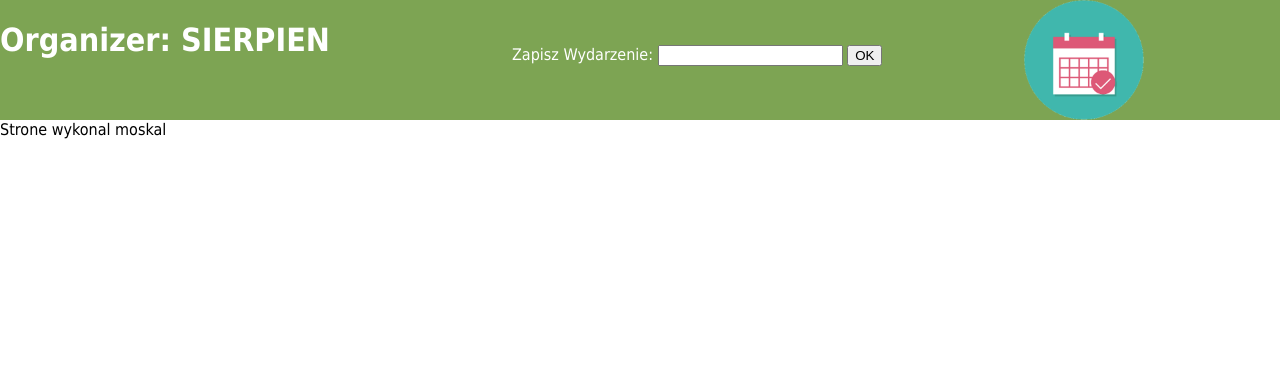
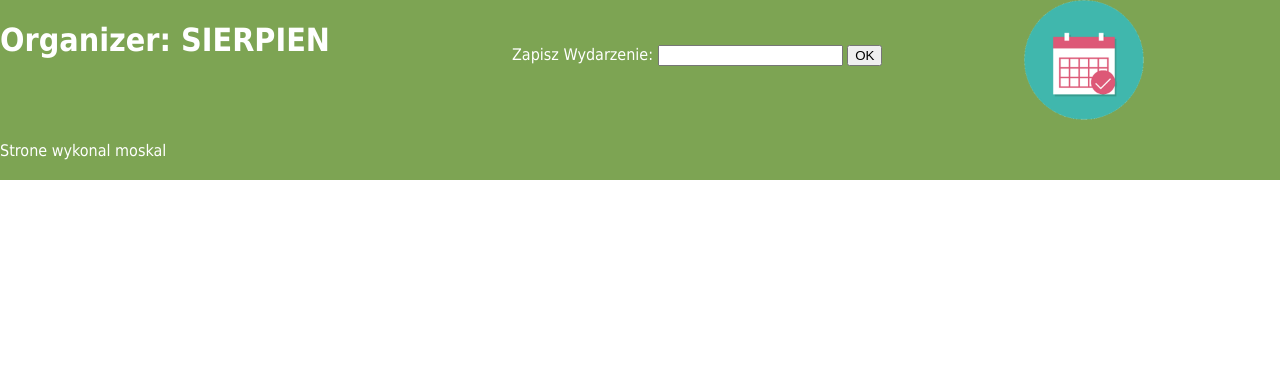
Before and after one commit to BaldrProgrammer/frontend_zadania, a PHP site: page / in a window 1280 px wide. Shown: the top 380 px of the page. Run offline with PHP 8.4, Linux system fonts and the light colour scheme.

Commit message:
18.09.2025 4

```diff
--- a/18.09.2025/style5.css
+++ b/18.09.2025/style5.css
@@ -23,4 +23,16 @@ body{
             width: 20%;
         }
     }
+
+    main{
+
+    }
+
+    footer{
+        height: 60px;
+        display: flex;
+        align-items: center;
+        background: #7DA453;
+        color: white;
+    }
 }
```
